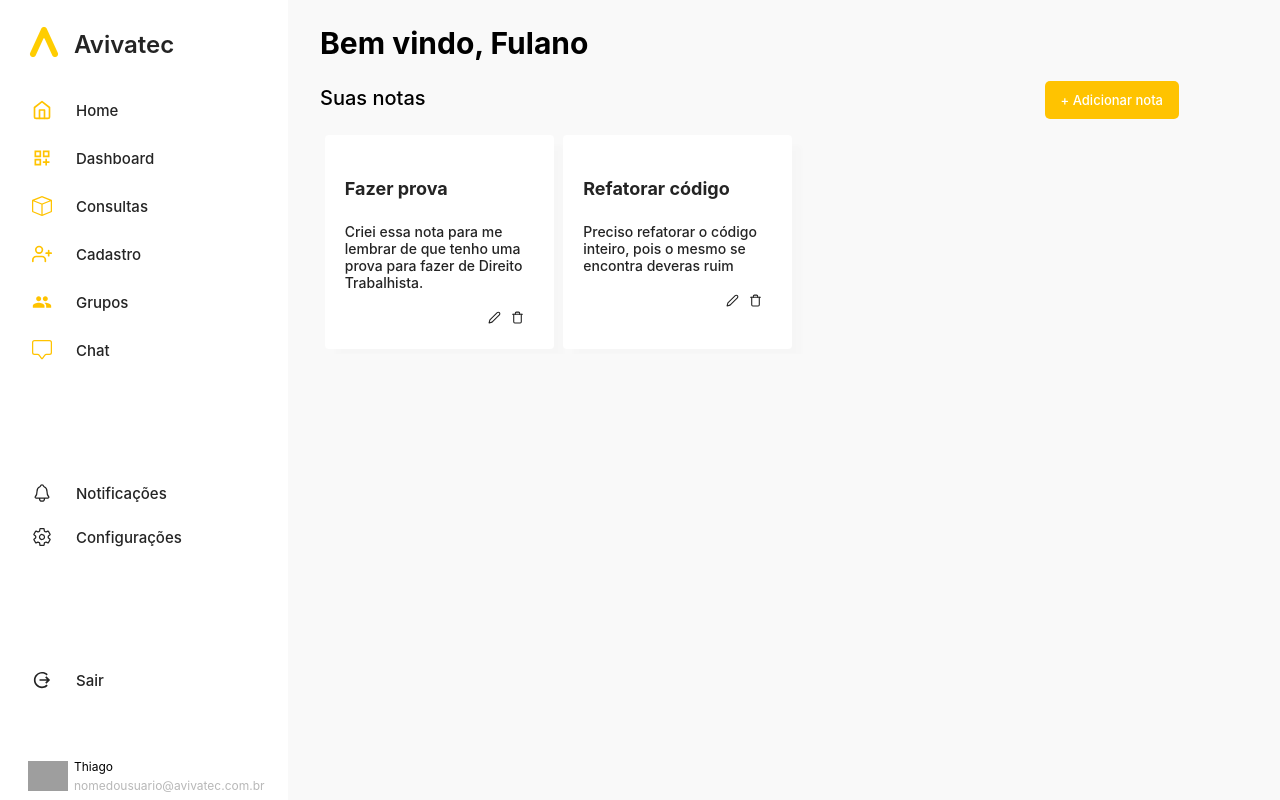
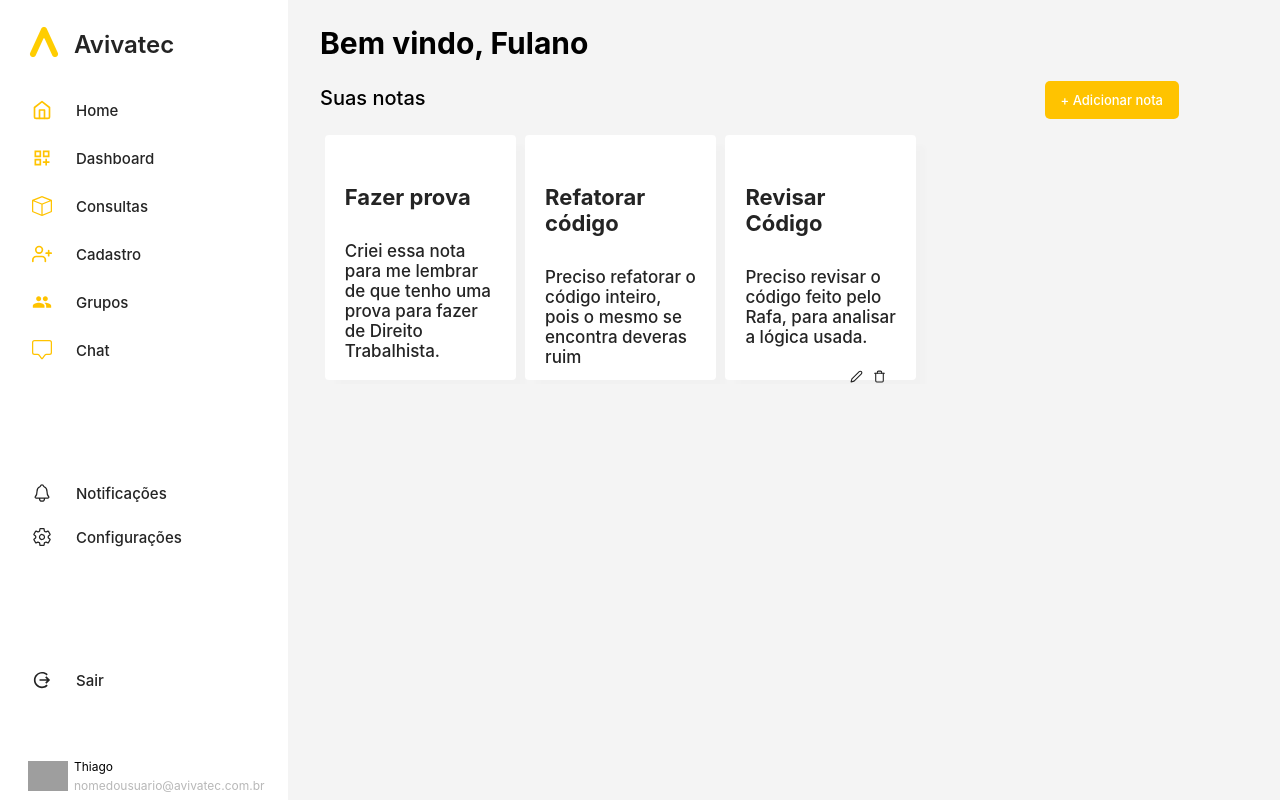
Before and after one commit to 1thiagoCRUZ/fabrica_de_projetos, a React (Create React App) app: page / in a window 1280 px wide. Built offline with nearby package versions, Linux system fonts and the light colour scheme; data requests are answered from the project's data file; grey boxes are pictures that could not be loaded.

Commit message:
Reparos pequenos

```diff
--- a/db.json
+++ b/db.json
@@ -9,8 +9,12 @@
       "id": "28a0",
       "name": "Refatorar código",
       "description": "Preciso refatorar o código inteiro, pois o mesmo se encontra deveras ruim"
+    },
+    {
+      "id": "fd91",
+      "name": "Revisar Código",
+      "description": "Preciso revisar o código feito pelo Rafa, para analisar a lógica usada."
     }
-
   ],
   "categories": [
     {
--- a/src/components/notes/NoteCard.js
+++ b/src/components/notes/NoteCard.js
@@ -4,8 +4,10 @@ import styles from "./notesCss/NoteCard.module.css"
 
 function NoteCard({ id, name, description, handleRemove }) {
     return (
+
         <div className={styles.note_card}>
             <h4>{name}</h4>
+            <div className={styles.line}></div>
             <span>
                 <p>
                     {description}
--- a/src/components/notes/notesCss/NoteCard.module.css
+++ b/src/components/notes/notesCss/NoteCard.module.css
@@ -1,31 +1,47 @@
 .note_card {
     padding: 1em;
     background-color: #fff;
-    width: 24%;
+    width: 20%;
+    height: 245px;
     margin: 0.5%;
     box-shadow: 10px 10px 5px 0px rgba(0, 0, 0, 0.01);
     border-radius: 4px;
+    display: flex;
+    flex-direction: column;
+    justify-content: space-between;
+}
+
+.line {
+    margin-top: -15px;
+    border: none;
+    width: 30%;
+    height: 3px;
+    background-color: #FFC300;
 }
 
 .note_card h4 {
     color: #242424;
-    font-size: 18px;
+    font-size: 110%;
+    padding: 0;
 }
 
 .note_card p {
     color: #242424;
+    font-size: 85%;
 }
 
 .notes_card_ations {
     align-items: center;
     text-align: right;
+    margin-top: auto;
+
 }
 
 .notes_card_ations a,
 .notes_card_ations button {
+    margin: 0;
     text-decoration: none;
     border: none;
-
     background-color: transparent;
     color: #222;
     font-size: 13px;
--- a/src/index.css
+++ b/src/index.css
@@ -4,7 +4,7 @@
 
 body {
   margin: 0;
-  background-color: #F9F9F9;
+  background-color: #f4f4f4;
   font-family: "Inter", sans-serif;
   font-optical-sizing: auto;
   font-weight: 500;
```
